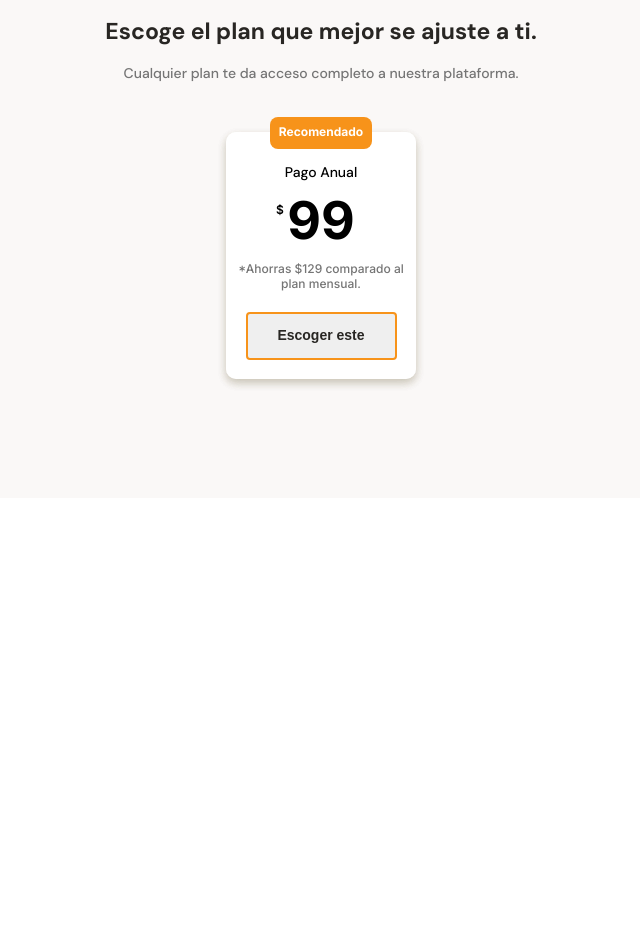
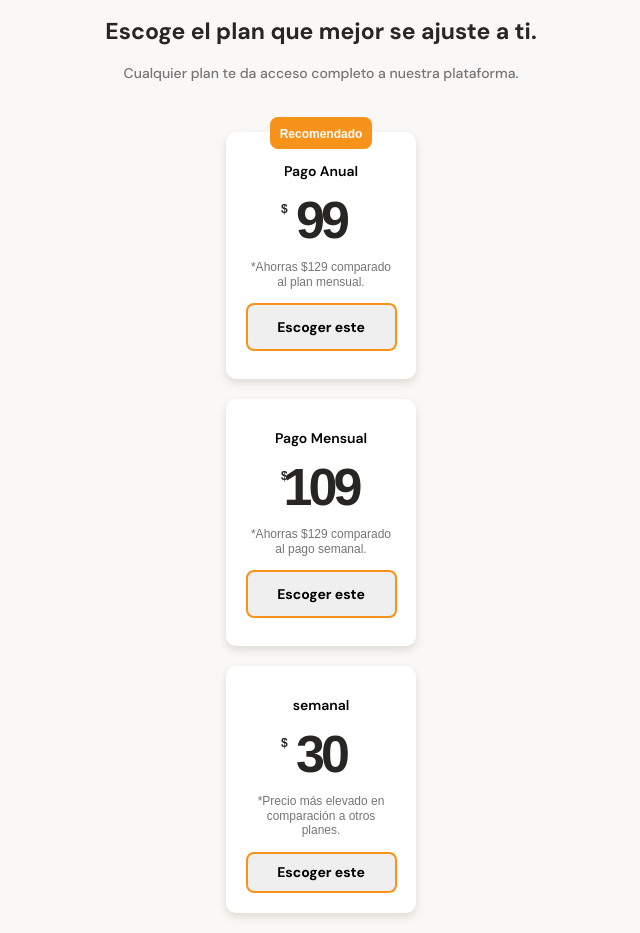
Before and after one commit to Victor-OT/batatabit, a React (Vite) app: page / in a window 1280 px wide. Shown: the part 1940-2873 px from the top of the page, without its empty margins (319-959 px from the left). Before the commit the page ends 2438 px from the top, so only its background shows below. Built offline with nearby package versions, Linux system fonts and the light colour scheme.

Commit message:
Se corrigieron errores en los estilos del plan-info

```diff
--- a/src/MainPage/MainPage.css
+++ b/src/MainPage/MainPage.css
@@ -151,8 +151,9 @@ span img {
 .plan-info {
     width: 100%;
     min-width: 320px;
-    height: 540px;
+    height: auto;
     background: var(--off-white);
+    align-items: center;
 }
 
 .plan-info-container {
@@ -160,6 +161,7 @@ span img {
     display: flex;
     flex-direction: column;
     align-items: center;
+    justify-content: center;
 }
 
 .text-plan-info-container {
@@ -183,3 +185,13 @@ span img {
     color: #757575;
     margin-bottom: 50px;
 }
+
+.plan-card-container {
+    width: 190px;
+    height: auto;
+    display: flex;
+    flex-direction: column;
+    align-items: center;
+    justify-content: center;
+    text-align: center;
+}
--- a/src/MainPage/index.jsx
+++ b/src/MainPage/index.jsx
@@ -25,6 +25,27 @@ function MainPage () {
             icon: '../../assets/icons/check-circle.svg',
             h2: 'Información confiable',
             p: 'Nuestras fuentes están 100% verificadas y continuamos auditando su contenido mientras se actualizan.'
+        }
+    ]
+
+    const plansInfo = [
+        {
+            title: 'Pago Anual',
+            price: 99,
+            description: '*Ahorras $129 comparado al plan mensual.',
+            recomended: true
+        },
+        {
+            title: 'Pago Mensual',
+            price: 109,
+            description: '*Ahorras $129 comparado al pago semanal.',
+            recomended: false
+        },
+        {
+            title: 'semanal',
+            price: 30,
+            description: '*Precio más elevado en comparación a otros planes.',
+            recomended: false
         }
     ]
 
@@ -76,7 +97,17 @@ function MainPage () {
                         <p>Cualquier plan te da acceso completo a nuestra plataforma.</p>
                     </div>
                     <div className='plan-card-container'>
-                        <PlanCard />
+                        {
+                            plansInfo.map(card => (
+                                <PlanCard
+                                key={plansInfo.indexOf(card)}
+                                title={card.title}
+                                price={card.price}
+                                description={card.description}
+                                recomended={card.recomended}
+                                />
+                            ))
+                        }
                     </div>
                 </div>
             </section>
--- a/src/PlanCard/PlanCard.css
+++ b/src/PlanCard/PlanCard.css
@@ -10,79 +10,86 @@
     --just-white: #fff;
 }
 
-.plan-card-container {
-    width: 190px;
-    height: 247px;
+.plan-card {
     display: flex;
     flex-direction: column;
     align-items: center;
-    justify-content: center;
-    text-align: center;
-    position: relative;
     background: var(--just-white);
     box-shadow: 0px 4px 8px 0px #59491E29;
     border-radius: 10px;
+    width: 100%;
+    height: 247px;
+    margin-bottom: 20px;
+    padding: 20px;
     position: relative;
 }
 
-.plan-card-container span {
+.plan-card .recomended {
+    background: var(--bitcoin-orange);
     width: 102px;
     height: 32px;
+    border-radius: 8px;
+    font-family: 'Intern', sans-serif;
+    font-size: 12px;
+    font-weight: bold;
+    color: var(--just-white);
+    padding-top: 10px;
     position: absolute;
     bottom: 230px;
-    background: var(--bitcoin-orange);
-    border-radius: 8px;
-    font-family: "Inter", sans-serif;
-    font-size: 12px;
-    font-weight: bold;
-    line-height: 14.52px;
-    color: var(--just-white);
-    padding-top: 8px;
 }
 
-.plan-card-container h2 {
-    font-size: 14px;
-    font-weight: 500;
-    line-height: 18px;
-    margin-top: 12px;
+.plan-card .hidden {
+    display: none;
 }
 
-.price-container {
+.plan-card h2 {
+    font-weight: 600;
+    font-size: 14px;
+    line-height: 18px;
+    margin-top: 10px;
+}
+
+.plan-card .price-container {
     display: flex;
 }
 
-.price-container .dollar-sign {
-    font-family: "Inter", sans-serif;
+.dollar-sign {
+    font-family: 'Intern', sans-serif;
     font-size: 12px;
     font-weight: 600;
+    color: var(--warm-black);
     position: absolute;
-    left: 50px;
     top: 70px;
+    left: 55px;
 }
 
 .price-container .price {
-    font-family: "Inter", sans-serif;
+    font-family: 'Intern', sans-serif;
     font-size: 52px;
-    font-weight: 700;
-    margin: 8px auto 10px auto;
+    font-weight: bold;
+    color: var(--warm-black);
+    letter-spacing: -4px;
+    margin-top: 10px;
+    position: relative;
 }
 
-.plan-card-container .description {
-    font-family: "Inter", sans-serif;
+.plan-card .description {
+    font-family: 'Intern', sans-serif;
     font-size: 12px;
     font-weight: 500;
     line-height: 14.52px;
     color: #757575;
+    margin-top: 10px;
 }
 
-.plan-card-container button {
+.plan-card button {
     width: 151px;
     height: 48px;
-    margin-top: 20px;
-    border: 2px solid var(--bitcoin-orange);
-    border-radius: 4px;
+    border: solid 2px var(--bitcoin-orange);
+    border-radius: 8px;
+    margin-top: 14px;
+    font-family: 'DM Sans', sans-serif;
+    font-weight: bold;
     font-size: 14px;
-    font-weight: bold;
     line-height: 18.23px;
-    color: var(--warm-black);
 }
--- a/src/PlanCard/index.jsx
+++ b/src/PlanCard/index.jsx
@@ -1,15 +1,15 @@
 import './PlanCard.css'
 
-function PlanCard () {
+function PlanCard (props) {
     return (
-        <div className='plan-card-container'>
-            <span>Recomendado</span>
-            <h2>Pago Anual</h2>
+        <div className='plan-card'>
+            <span className={props.recomended ? 'recomended' : 'hidden' }>Recomendado</span>
+            <h2>{props.title}</h2>
             <div className='price-container'>
                 <p className='dollar-sign'>$</p>
-                <p className='price'>99</p>
+                <p className='price'>{props.price}</p>
             </div>
-            <p className='description'>*Ahorras $129 comparado al plan mensual.</p>
+            <p className='description'>{props.description}</p>
             <button>Escoger este</button>
         </div>
     )
```
